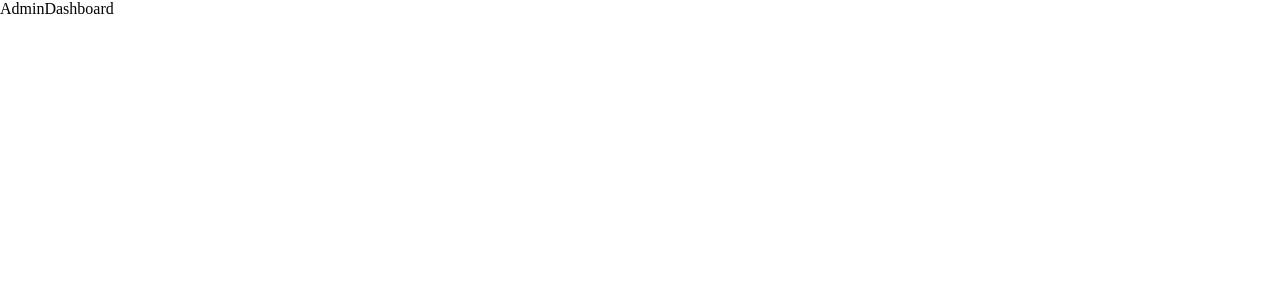
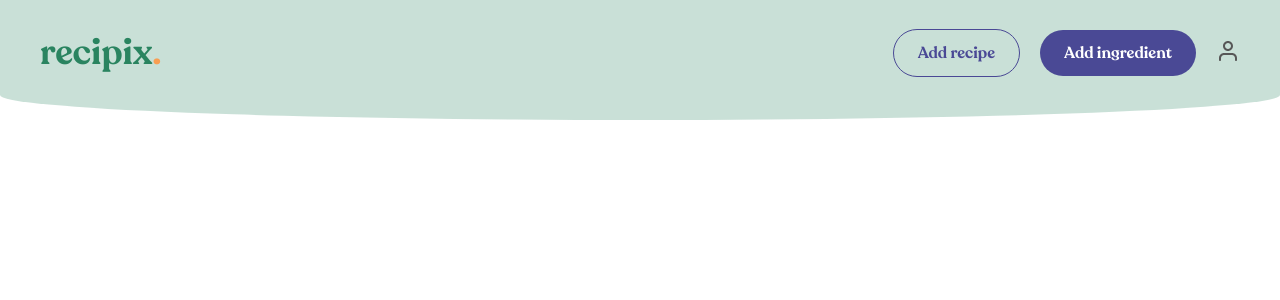
Before and after one commit to michellesaric/Nutrition_AI, a React (Create React App) app in the folder frontend/: page /admin-dashboard in a window 1280 px wide. Shown: the top 300 px of the page. Built offline with nearby package versions, Linux system fonts and the light colour scheme; sample sign-in values are in the browser's storage.

Commit message:
Added admin header and added routing for pages

```diff
--- /dev/null
+++ b/frontend/src/components/AdminHeader/AdminHeader.jsx
@@ -0,0 +1,42 @@
+import { Link, useLocation } from "react-router-dom";
+import UserIcon from "../icons/UserIcon";
+import { useAuth } from "../../context/AuthContext";
+
+const AdminHeader = () => {
+  const location = useLocation();
+  const { logout } = useAuth();
+
+  const isAdminDashboard = location.pathname === "/admin-dashboard";
+
+  return (
+    <header className="admin-header">
+      <div className="admin-header__background"></div>
+      <div className="admin-header__wrapper">
+        <div className="admin-header__link-logo-wrapper">
+          <Link to="/" className="admin-header__logo">
+            recipix<span className="admin-header__logo-dot">.</span>
+          </Link>
+          {isAdminDashboard && (
+            <div className="admin-header__link-wrapper">
+              <Link to="/admin-add-recipe">
+                <button className="admin-header__add-recipe-button">
+                  Add recipe
+                </button>
+              </Link>
+              <Link to="/admin-add-ingredient">
+                <button className="admin-header__add-ingredient-button">
+                  Add ingredient
+                </button>
+              </Link>
+              <div onClick={logout} style={{ cursor: "pointer" }}>
+                <UserIcon />
+              </div>
+            </div>
+          )}
+        </div>
+      </div>
+    </header>
+  );
+};
+
+export default AdminHeader;
--- /dev/null
+++ b/frontend/src/components/AdminHeader/_adminHeader.scss
@@ -0,0 +1,127 @@
+@import "../../styles/mixins/fontMixin";
+@import "../../styles/variables";
+
+.admin-header {
+  position: relative;
+  display: flex;
+  justify-content: center;
+
+  .admin-header__background {
+    width: 100%;
+    height: 70px;
+    background: $--primary-25;
+  }
+
+  .admin-header__background::after {
+    content: "";
+    position: absolute;
+    bottom: -50px;
+    left: 0;
+    width: 100%;
+    height: 50px;
+    background: inherit;
+    border-radius: 0 0 50% 50%;
+  }
+
+  .admin-header__wrapper {
+    position: absolute;
+    top: 28px;
+    display: flex;
+    flex-direction: column;
+    align-items: center;
+
+    .admin-header__link-logo-wrapper {
+      width: 1200px;
+      display: flex;
+      justify-content: space-between;
+      align-items: center;
+      margin-bottom: 46px;
+
+      .admin-header__logo {
+        @include HeadingTwo($--color-primary);
+        cursor: pointer;
+
+        .admin-header__logo-dot {
+          color: $--color-highlight;
+        }
+      }
+
+      .admin-header__link-wrapper {
+        display: flex;
+        align-items: center;
+        gap: 20px;
+
+        .admin-header__add-recipe-button {
+          padding: 12px 24px;
+          border-radius: 99px;
+          border: 1px solid $--color-secondary;
+          background: none;
+          cursor: pointer;
+          @include HeadingFive($--color-secondary);
+        }
+
+        .admin-header__add-ingredient-button {
+          padding: 12px 24px;
+          border-radius: 99px;
+          border: none;
+          background: $--color-secondary;
+          @include HeadingFive($--neutral-100);
+          cursor: pointer;
+        }
+      }
+    }
+  }
+}
+
+@media screen and (max-width: 1220px) {
+  .admin-header {
+    .admin-header__wrapper {
+      top: 19px;
+      .admin-header__link-logo-wrapper {
+        width: 100vw;
+        padding: 0px 20px;
+        margin-bottom: 23px;
+      }
+    }
+  }
+}
+
+@media screen and (max-width: 940px) {
+  .admin-header {
+    .admin-header__wrapper {
+      .admin-header__link-logo-wrapper {
+        margin-bottom: 11px;
+
+        .admin-header__logo {
+          @include HeadingThree($--color-primary);
+        }
+      }
+    }
+  }
+}
+
+@media screen and (max-width: 600px) {
+  .admin-header {
+    .admin-header__wrapper {
+      .admin-header__link-logo-wrapper {
+        flex-direction: column;
+        gap: 20px;
+      }
+    }
+  }
+}
+
+@media screen and (max-width: 440px) {
+  .admin-header {
+    .admin-header__wrapper {
+      .admin-header__link-logo-wrapper {
+        .admin-header__link-wrapper {
+          .admin-header__add-recipe-button,
+          .admin-header__add-ingredient-button {
+            padding: 6px 10px;
+          }
+        }
+      }
+    }
+  }
+}
--- a/frontend/src/context/AuthContext.jsx
+++ b/frontend/src/context/AuthContext.jsx
@@ -16,6 +16,7 @@ export const AuthProvider = ({ children }) => {
   const logout = () => {
     setUser(null);
     localStorage.removeItem("user");
+    window.location.href = "/login"; // Redirect to login page
   };
 
   useEffect(() => {
--- /dev/null
+++ b/frontend/src/pages/AdminAddIngredient/AdminAddIngredient.jsx
@@ -0,0 +1,5 @@
+const AdminAddIngredient = () => {
+  return <div>AdminAddIngredient</div>;
+};
+
+export default AdminAddIngredient;
--- /dev/null
+++ b/frontend/src/pages/AdminAddRecipe/AdminAddRecipe.jsx
@@ -0,0 +1,5 @@
+const AdminAddRecipe = () => {
+  return <div>AdminAddRecipe</div>;
+};
+
+export default AdminAddRecipe;
--- a/frontend/src/pages/AdminDashboard/AdminDashboard.jsx
+++ b/frontend/src/pages/AdminDashboard/AdminDashboard.jsx
@@ -1,7 +1,12 @@
 import React from "react";
+import AdminHeader from "../../components/AdminHeader/AdminHeader";
 
 const AdminDashboard = () => {
-  return <div>AdminDashboard</div>;
+  return (
+    <div>
+      <AdminHeader />
+    </div>
+  );
 };
 
 export default AdminDashboard;
--- a/frontend/src/pages/Login/Login.jsx
+++ b/frontend/src/pages/Login/Login.jsx
@@ -17,8 +17,8 @@ const LoginForm = () => {
           password,
         }
       );
-      const userData = response.data; // Assuming backend returns user data
-      login({ username, isAdmin: true }); // Set the user data
+      console.log(response.data);
+      login({ username, isAdmin: true });
       window.location.href = "/admin-dashboard";
     } catch (error) {
       setError("Invalid username or password");
@@ -27,7 +27,7 @@ const LoginForm = () => {
   };
 
   return (
-    <div>
+    <div className="">
       <input
         type="text"
         placeholder="Username"
--- a/frontend/src/styles/css/index.css
+++ b/frontend/src/styles/css/index.css
@@ -1468,6 +1468,156 @@
   font-display: swap;
   src: url(../../assets/fonts/Montserrat/Montserrat-Bold.ttf) format("truetype");
 }
+.admin-header {
+  position: relative;
+  display: -webkit-box;
+  display: -ms-flexbox;
+  display: flex;
+  -webkit-box-pack: center;
+      -ms-flex-pack: center;
+          justify-content: center;
+}
+.admin-header .admin-header__background {
+  width: 100%;
+  height: 70px;
+  background: rgba(42, 132, 96, 0.25);
+}
+.admin-header .admin-header__background::after {
+  content: "";
+  position: absolute;
+  bottom: -50px;
+  left: 0;
+  width: 100%;
+  height: 50px;
+  background: inherit;
+  border-radius: 0 0 50% 50%;
+}
+.admin-header .admin-header__wrapper {
+  position: absolute;
+  top: 28px;
+  display: -webkit-box;
+  display: -ms-flexbox;
+  display: flex;
+  -webkit-box-orient: vertical;
+  -webkit-box-direction: normal;
+      -ms-flex-direction: column;
+          flex-direction: column;
+  -webkit-box-align: center;
+      -ms-flex-align: center;
+          align-items: center;
+}
+.admin-header .admin-header__wrapper .admin-header__link-logo-wrapper {
+  width: 1200px;
+  display: -webkit-box;
+  display: -ms-flexbox;
+  display: flex;
+  -webkit-box-pack: justify;
+      -ms-flex-pack: justify;
+          justify-content: space-between;
+  -webkit-box-align: center;
+      -ms-flex-align: center;
+          align-items: center;
+  margin-bottom: 46px;
+}
+.admin-header .admin-header__wrapper .admin-header__link-logo-wrapper .admin-header__logo {
+  color: #2a8460;
+  font-family: "Recoleta Alt";
+  font-size: 36px;
+  line-height: normal;
+  cursor: pointer;
+}
+.admin-header .admin-header__wrapper .admin-header__link-logo-wrapper .admin-header__logo .admin-header__logo-dot {
+  color: #f89e52;
+}
+.admin-header .admin-header__wrapper .admin-header__link-logo-wrapper .admin-header__link-wrapper {
+  display: -webkit-box;
+  display: -ms-flexbox;
+  display: flex;
+  -webkit-box-align: center;
+      -ms-flex-align: center;
+          align-items: center;
+  gap: 20px;
+}
+.admin-header .admin-header__wrapper .admin-header__link-logo-wrapper .admin-header__link-wrapper .admin-header__add-recipe-button {
+  padding: 12px 24px;
+  border-radius: 99px;
+  border: 1px solid #4a4995;
+  background: none;
+  cursor: pointer;
+  color: #4a4995;
+  font-family: "Recoleta Alt";
+  font-size: 16px;
+  line-height: normal;
+}
+.admin-header .admin-header__wrapper .admin-header__link-logo-wrapper .admin-header__link-wrapper .admin-header__add-ingredient-button {
+  padding: 12px 24px;
+  border-radius: 99px;
+  border: none;
+  background: #4a4995;
+  color: #fff;
+  font-family: "Recoleta Alt";
+  font-size: 16px;
+  line-height: normal;
+  cursor: pointer;
+}
+
+@media screen and (max-width: 1220px) {
+  .admin-header .admin-header__wrapper {
+    top: 19px;
+  }
+  .admin-header .admin-header__wrapper .admin-header__link-logo-wrapper {
+    width: 100vw;
+    padding: 0px 20px;
+    margin-bottom: 23px;
+  }
+}
+@media screen and (max-width: 940px) {
+  .admin-header .admin-header__wrapper .admin-header__link-logo-wrapper {
+    margin-bottom: 11px;
+  }
+  .admin-header .admin-header__wrapper .admin-header__link-logo-wrapper .admin-header__logo {
+    color: #2a8460;
+    font-family: "Recoleta Alt";
+    font-size: 24px;
+    line-height: normal;
+  }
+}
+@media screen and (max-width: 600px) {
+  .admin-header .admin-header__wrapper .admin-header__link-logo-wrapper {
+    -webkit-box-orient: vertical;
+    -webkit-box-direction: normal;
+        -ms-flex-direction: column;
+            flex-direction: column;
+    gap: 20px;
+  }
+}
+@media screen and (max-width: 440px) {
+  .admin-header .admin-header__wrapper .admin-header__link-logo-wrapper .admin-header__link-wrapper .admin-header__add-recipe-button,
+  .admin-header .admin-header__wrapper .admin-header__link-logo-wrapper .admin-header__link-wrapper .admin-header__add-ingredient-button {
+    padding: 6px 10px;
+  }
+}
+@font-face {
+  font-family: "Recoleta Alt";
+  font-style: normal;
+  font-weight: 600;
+  font-display: swap;
+  src: url(../../assets/fonts/RecoletaAlt/Recoleta-SemiBold.woff2) format("woff2"), url(../../assets/fonts/RecoletaAlt/Recoleta-SemiBold.woff) format("woff");
+}
+@font-face {
+  font-family: "Montserrat Medium";
+  font-style: normal;
+  font-weight: 500;
+  font-display: swap;
+  src: url(../../assets/fonts/Montserrat/Montserrat-Medium.ttf) format("truetype");
+}
+@font-face {
+  font-family: "Montserrat Bold";
+  font-style: normal;
+  font-weight: 700;
+  font-display: swap;
+  src: url(../../assets/fonts/Montserrat/Montserrat-Bold.ttf) format("truetype");
+}
 .recipe-card-list {
   margin-top: 107px;
   width: 100%;
--- a/frontend/src/styles/index.scss
+++ b/frontend/src/styles/index.scss
@@ -11,6 +11,7 @@
 @import "../components/Nutrient/nutrient";
 @import "../components/NutrientFacts/nutrientFacts";
 @import "../components/NutrientCard/nutrientCard";
+@import "../components/AdminHeader/adminHeader";
 @import "../pages/Home/home";
 @import "../pages/Recipes/recipes";
 @import "../pages/Recipes/Notification/notification";
```
Also changed, not shown: frontend/src/App.js (+10 -0 lines).
